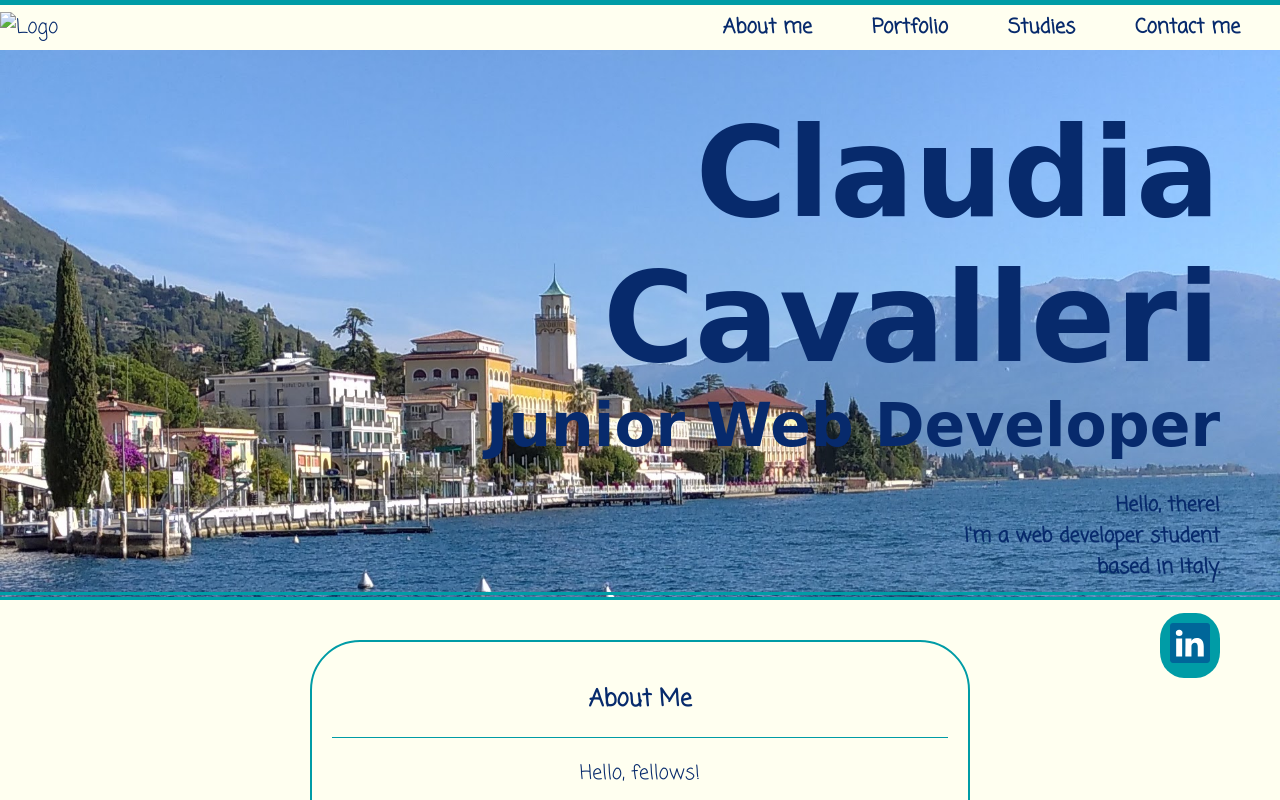
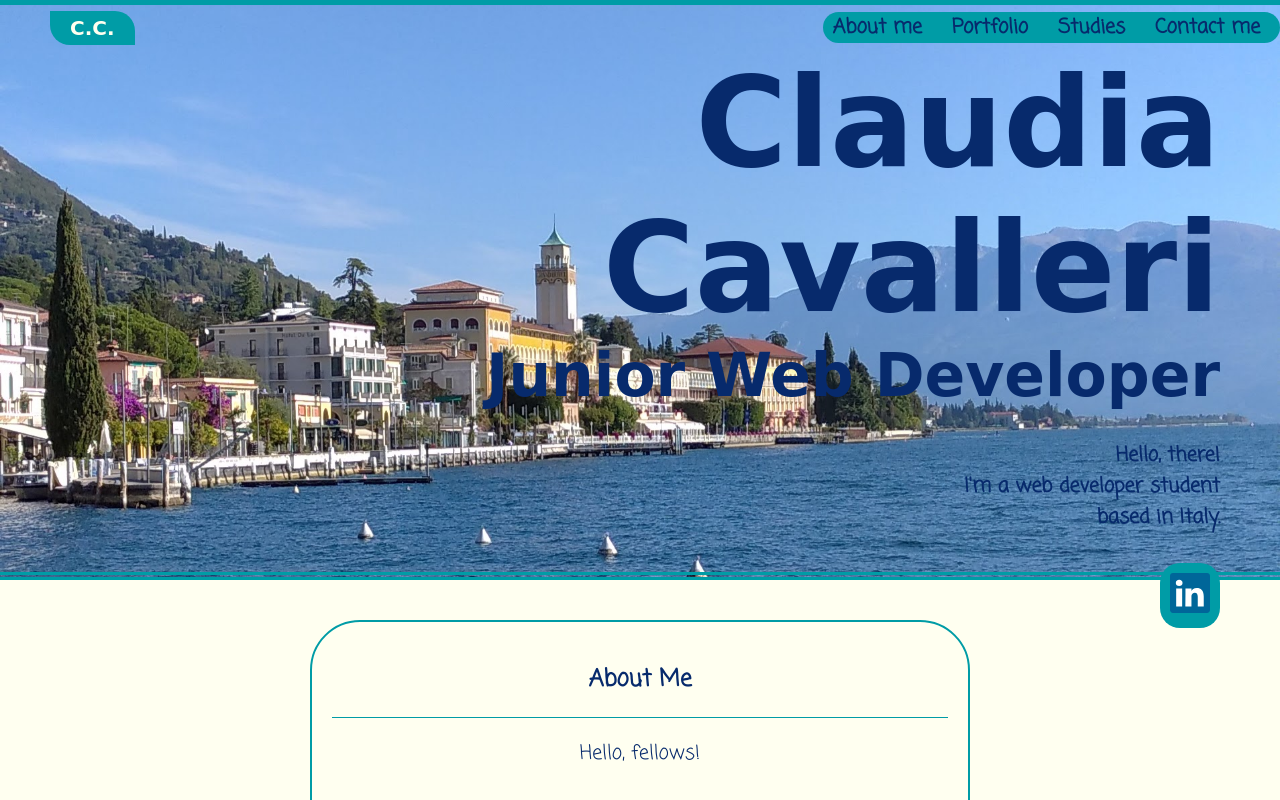
Before and after one commit to ClaudiaCavalleri/ClaudiaCavalleri.github.io, a plain HTML site: page index.html in a window 1280 px wide. Shown: the top 800 px of the page. Drawn offline with Linux system fonts and the light colour scheme; a web font is replaced by a local one.

Commit message:
Modifica 6

```diff
--- a/index.html
+++ b/index.html
@@ -16,23 +16,25 @@
         <header>
             <div class="navbar-container">
                 <div class="logo">
-                    <img src="assets/" alt="Logo"/>
+                    <a href="#home"><p>C.C.</p></a>
                 </div>
                 <nav class="menu-container">
                     <ul>
                         <li><a href="#About-me">About me</a></li>
                         <li><a href="#Portfolio">Portfolio</a></li>
                         <li><a href="#Studies">Studies</a></li>
-                        <li><a href="#contact-me">Contact me</a></li>
+                        <li><a href="#mailto">Contact me</a></li>
                     </ul>
                 </nav>
             </div>
             <div class="home">
+                <a name="home">
                     <h1>Claudia Cavalleri</h1>
                     <h2>Junior Web Developer</h2>
                     <p>Hello, there!<br/>
                        I'm a web developer student<br/>
                        based in Italy.</p>
+                    </a>
 
                 <div class="home-contact-container">
                     <div class="linkedin-link">
@@ -98,7 +100,7 @@
                     <p> If you are interested in a collaboration with me, you can send me an email with your requests,
                     and you'll receive an answer as soon as I can!
                     </p>
-                <a href="mailto:pincopallino@gmail.com">pincopallino@gmail.com</a>
+                    <a name="mailto" href="mailto:pincopallino@gmail.com">pincopallino@gmail.com</a>
 
             </address>
 
--- a/styles.css
+++ b/styles.css
@@ -33,6 +33,10 @@ a:visited {
     color: #072A6C;
 }
 
+.logo a:link {
+    color: #FFFFF0;
+}
+
 .linkedin-link img {
     width: 40px;
     filter: none;
@@ -41,7 +45,7 @@ a:visited {
 .linkedin-link {
     background-color: #009CA6;
     padding: 10px;
-    border-radius: 40%;
+    border-radius: 20px;
 }
                                                        /* Navigation bar */
 .navbar-container {
@@ -51,9 +55,22 @@ a:visited {
     align-items: center;
     width: 100%;
     height: 50px;
-    background-color: #FFFFF0;
+    background-color: transparent;
     border-top: 5px solid #009CA6;
 
+}
+
+.logo {
+    display: flex;
+    margin-left: 50px;
+    font-size: 20px;
+    font-weight: 900;
+    padding: 5px 20px;
+    color: #FFFFF0;
+    background-color: #009CA6;
+    border-top-right-radius: 20px;
+    border-bottom-left-radius: 20px;
+    font-family: cursive, fantasy, sans-serif;
 }
 
 .menu-container {
@@ -62,14 +79,15 @@ a:visited {
     flex-wrap: wrap;
     justify-content: space-around;
     align-items: center;
+    background-color: #009CA6;
     border-radius: 20px;
     font-family: "Coming-Soon", sans-serif;
     font-weight: bold;
+
 }
 
 .menu-container a:hover,
 button a:hover {
-    background-color: #009CA6;
     color: #FFFFF0;
     border-radius: 20px;
     transition: 0.2s;
@@ -82,22 +100,20 @@ nav ul {
 
 nav ul li {
     float: right;
-    padding: 0px 20px;
-    margin-right: 20px;
-    background-color:#FFFFF0;
+    padding: 0px 10px;
+    margin-right: 10px;
     border-radius: 20px;
 }
                                                                  /* Home */
 .home {
     display: block;
     background: url(assets/img/GHGardone_GardaLake.jpg) no-repeat scroll;
-    background-position: 0px 50px;
     background-size: cover;
-    height: 600px;
+    height: 580px;
     font-family: sans-serif;
     color: #072A6C;
     text-align: right;
-    padding: 100px 60px 200px 60px;
+    padding: 50px 60px 150px 60px;
     border-bottom: 8px double #009CA6;
 }
 
@@ -174,7 +190,14 @@ section h1 {
     padding: 20px;
 }
 
+.Portfolio {
+    background-color: #009CA6;
+    color: #FFFFF0;
+}
 
+.Portfolio h1 {
+    border-bottom: 1px solid #FFFFF0;
+}
 
 figure img {
     width: 200px;
@@ -206,6 +229,7 @@ address a:link {
     color: #FFFFF0;
 }
 
+
 address a:hover {
     color: #009CA6;
 }
```
Lines whose indentation alone changed are shown as unchanged.
